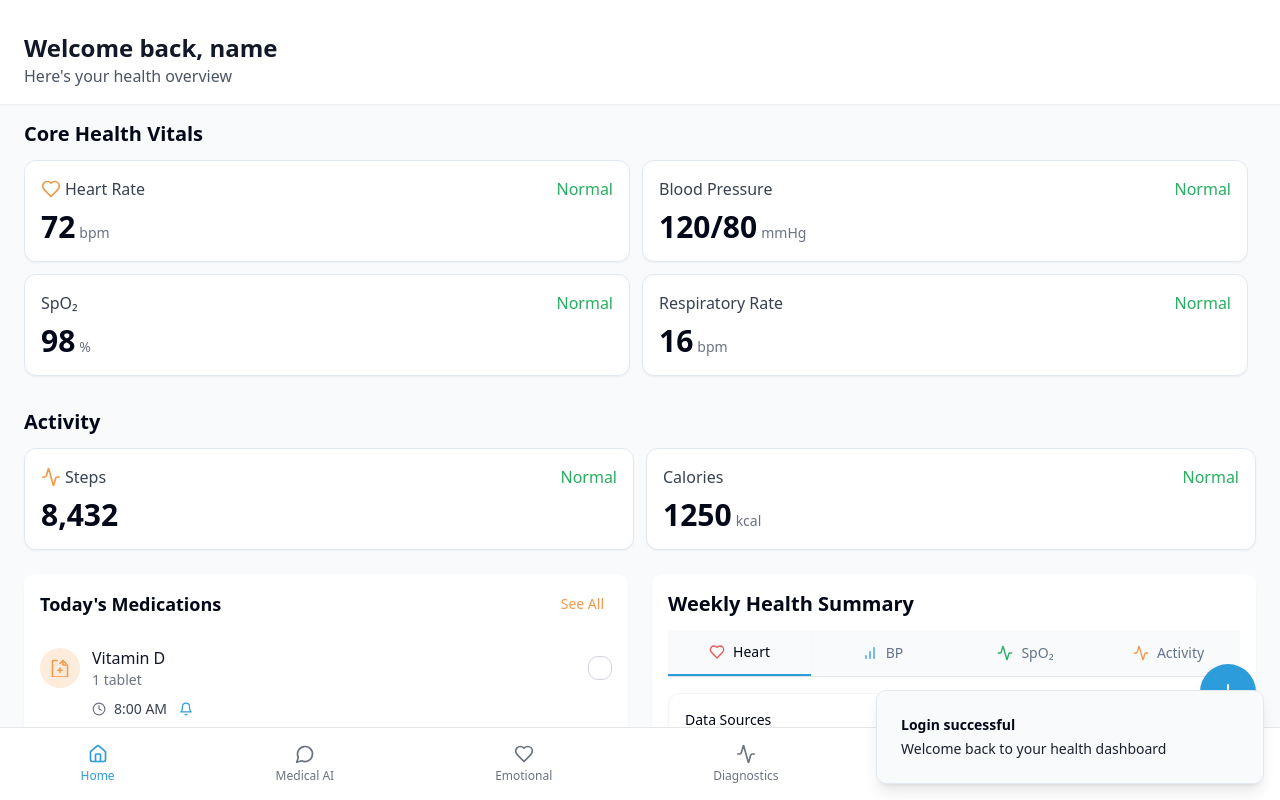
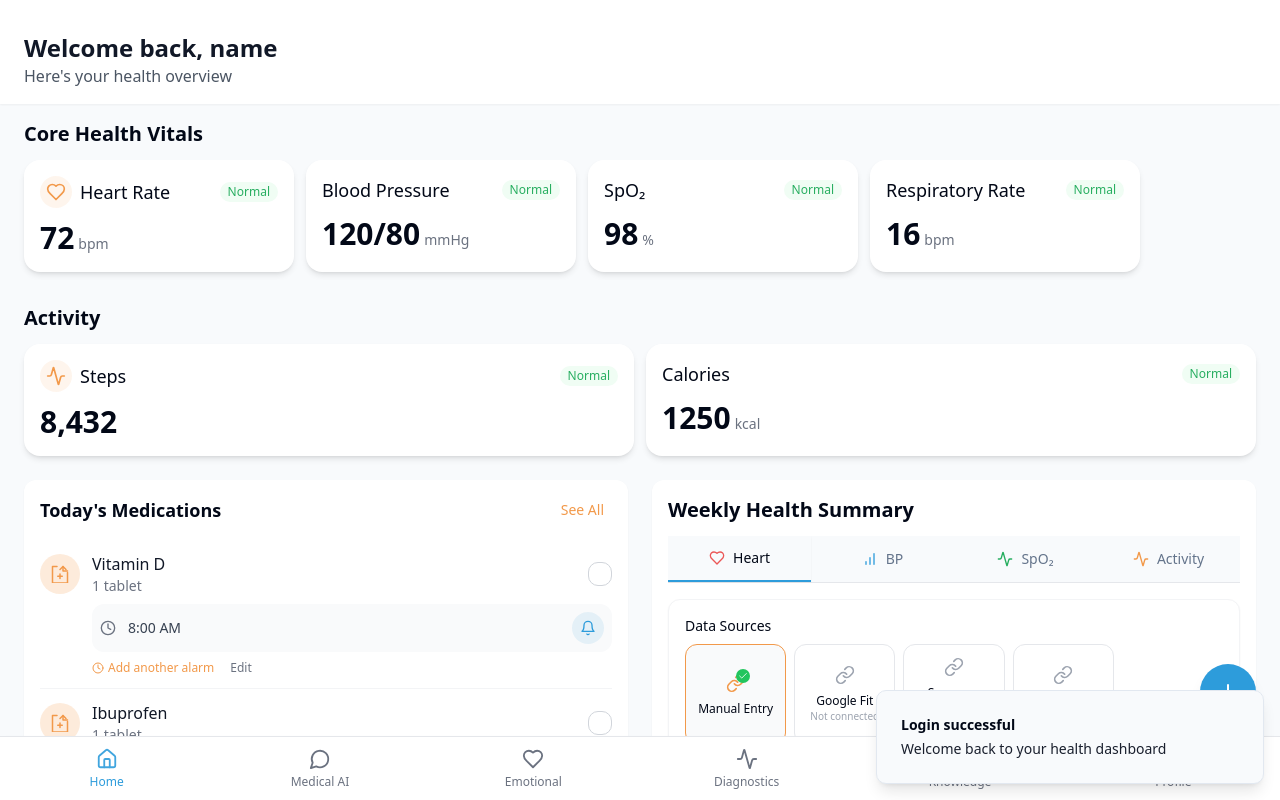
Before and after one commit to Taj543/empathic-health-nexus, a React (Vite) app: page / in a window 1280 px wide. Both pictures are taken after typing "name@example.com", "Sample123" into the empty fields and a click on the button "Sign In". Built offline with nearby package versions, Linux system fonts and the light colour scheme.

Commit message:
Refactor: Apply Android-like styling
Adjusts UI elements (scrolls, sizes, buttons, ratios) to align with Android design principles.

```diff
--- a/src/components/health/ActionButton.tsx
+++ b/src/components/health/ActionButton.tsx
@@ -18,11 +18,11 @@ export function ActionButton({
     <button
       onClick={onClick}
       className={cn(
-        "flex flex-col items-center justify-center p-4 rounded-xl border bg-card shadow-sm hover:shadow-md transition-all",
+        "flex flex-col items-center justify-center p-4 rounded-2xl border bg-card shadow-sm hover:shadow-md transition-all android-ripple material-touch",
         className
       )}
     >
-      <div className="text-health-accent mb-2">{icon}</div>
+      <div className="text-health-accent mb-2 p-2 bg-health-accent/10 rounded-full">{icon}</div>
       <span className="text-sm font-medium">{label}</span>
     </button>
   );
--- a/src/components/health/BottomNavigation.tsx
+++ b/src/components/health/BottomNavigation.tsx
@@ -7,29 +7,32 @@ export function BottomNavigation() {
   const location = useLocation();
 
   const navItems = [
-    { icon: <Home size={20} />, label: "Home", path: "/" },
-    { icon: <MessageCircle size={20} />, label: "Medical AI", path: "/medical-ai" },
-    { icon: <Heart size={20} />, label: "Emotional", path: "/emotional" },
-    { icon: <Activity size={20} />, label: "Diagnostics", path: "/diagnostics" },
-    { icon: <BookOpen size={20} />, label: "Knowledge", path: "/knowledge" },
-    { icon: <User size={20} />, label: "Profile", path: "/profile" },
+    { icon: <Home size={22} />, label: "Home", path: "/" },
+    { icon: <MessageCircle size={22} />, label: "Medical AI", path: "/medical-ai" },
+    { icon: <Heart size={22} />, label: "Emotional", path: "/emotional" },
+    { icon: <Activity size={22} />, label: "Diagnostics", path: "/diagnostics" },
+    { icon: <BookOpen size={22} />, label: "Knowledge", path: "/knowledge" },
+    { icon: <User size={22} />, label: "Profile", path: "/profile" },
   ];
 
   return (
-    <div className="fixed bottom-0 left-0 right-0 flex justify-around items-center py-2 bg-white border-t border-gray-200">
+    <div className="fixed bottom-0 left-0 right-0 flex justify-around items-center h-16 bg-white border-t border-gray-200 dark:bg-gray-900 dark:border-gray-800 elevation-3 z-20">
       {navItems.map((item) => (
         <Link
           key={item.path}
           to={item.path}
           className={cn(
-            "flex flex-col items-center p-2",
+            "flex flex-col items-center justify-center py-1 px-2 w-full h-full android-ripple transition-colors",
             location.pathname === item.path
               ? "text-health-primary"
               : "text-gray-500"
           )}
         >
-          <div>{item.icon}</div>
-          <span className="text-xs mt-1">{item.label}</span>
+          <div className={cn(
+            "mb-1",
+            location.pathname === item.path && "animate-pulse-slow"
+          )}>{item.icon}</div>
+          <span className="text-xs font-medium">{item.label}</span>
         </Link>
       ))}
     </div>
--- a/src/components/health/HealthMetricCard.tsx
+++ b/src/components/health/HealthMetricCard.tsx
@@ -25,15 +25,21 @@ export function HealthMetricCard({
   };
 
   return (
-    <div className={cn("health-card flex flex-col", className)}>
+    <div className={cn("android-card flex flex-col elevation-2", className)}>
       <div className="flex justify-between items-center mb-2">
-        <div className="flex items-center gap-1">
-          {icon && <div className="text-health-accent">{icon}</div>}
-          <h3 className="text-base font-medium text-gray-700">{title}</h3>
+        <div className="flex items-center gap-2">
+          {icon && <div className="text-health-accent bg-health-accent/10 p-1.5 rounded-full">{icon}</div>}
+          <h3 className="android-text-title">{title}</h3>
         </div>
-        <span className={statusClass[status]}>{status === "normal" ? "Normal" : status === "warning" ? "Warning" : "Alert"}</span>
+        <span className={cn(statusClass[status], "text-xs px-2 py-0.5 rounded-full", {
+          "bg-green-50": status === "normal",
+          "bg-yellow-50": status === "warning",
+          "bg-red-50": status === "alert"
+        })}>
+          {status === "normal" ? "Normal" : status === "warning" ? "Warning" : "Alert"}
+        </span>
       </div>
-      <div className="flex items-baseline">
+      <div className="flex items-baseline mt-1">
         <span className="text-3xl font-bold">{value}</span>
         {unit && <span className="ml-1 text-sm text-gray-500">{unit}</span>}
       </div>
--- a/src/components/health/HealthMetricGrid.tsx
+++ b/src/components/health/HealthMetricGrid.tsx
@@ -11,11 +11,11 @@ interface HealthMetricGridProps {
 
 export function HealthMetricGrid({ children, className, scrollable = false }: HealthMetricGridProps) {
   return scrollable ? (
-    <ScrollArea className={cn("w-full pr-2", className)}>
-      <div className="grid grid-cols-2 gap-3 w-full pb-2">
+    <div className={cn("w-full overflow-x-auto android-scroll scrollbar-none pb-2 -mx-2 px-2", className)}>
+      <div className="grid grid-flow-col auto-cols-[250px] md:auto-cols-[270px] gap-3 w-max">
         {children}
       </div>
-    </ScrollArea>
+    </div>
   ) : (
     <div className={cn("grid grid-cols-2 gap-3", className)}>
       {children}
--- a/src/components/health/MedicationAlarm.tsx
+++ b/src/components/health/MedicationAlarm.tsx
@@ -18,19 +18,19 @@ export function MedicationAlarm({ time, active, onToggle, className }: Medicatio
   alarmDate.setMinutes(minutes);
 
   return (
-    <div className={cn("flex items-center gap-2 text-sm", className)}>
-      <Clock size={14} className="text-gray-500" />
-      <span className="text-gray-700">{format(alarmDate, "h:mm a")}</span>
+    <div className={cn("flex items-center gap-3 text-sm bg-gray-50 dark:bg-gray-800 p-2 rounded-lg", className)}>
+      <Clock size={16} className="text-gray-500" />
+      <span className="text-gray-700 dark:text-gray-200 font-medium">{format(alarmDate, "h:mm a")}</span>
       <button
         onClick={onToggle}
         className={cn(
-          "p-1 rounded-full",
+          "ml-auto p-2 rounded-full android-ripple",
           active
-            ? "text-health-primary hover:bg-health-primary/10"
-            : "text-gray-400 hover:bg-gray-100"
+            ? "text-health-primary bg-health-primary/10 hover:bg-health-primary/20"
+            : "text-gray-400 hover:bg-gray-100 dark:hover:bg-gray-700"
         )}
       >
-        {active ? <Bell size={14} /> : <BellOff size={14} />}
+        {active ? <Bell size={16} /> : <BellOff size={16} />}
       </button>
     </div>
   );
--- a/src/components/health/NotificationPermissionDialog.tsx
+++ b/src/components/health/NotificationPermissionDialog.tsx
@@ -33,23 +33,24 @@ export function NotificationPermissionDialog({
 
   return (
     <Dialog open={open} onOpenChange={onOpenChange}>
-      <DialogContent className="sm:max-w-[425px]">
+      <DialogContent className="sm:max-w-[425px] rounded-2xl border-none shadow-lg">
         <DialogHeader>
-          <div className="mx-auto bg-primary/10 p-3 rounded-full w-16 h-16 flex items-center justify-center mb-4">
-            <Bell size={28} className="text-primary" />
+          <div className="mx-auto bg-primary/10 p-4 rounded-full w-20 h-20 flex items-center justify-center mb-6">
+            <Bell size={32} className="text-primary" />
           </div>
-          <DialogTitle className="text-center text-xl">Enable Notifications</DialogTitle>
-          <DialogDescription className="text-center pt-2">
+          <DialogTitle className="text-center text-xl font-medium mb-2">Enable Notifications</DialogTitle>
+          <DialogDescription className="text-center text-base">
             {supported
               ? "Allow medication reminders to help you stay on track with your health regimen."
               : "Your browser doesn't support notifications. Updates will only be visible within the app."}
           </DialogDescription>
         </DialogHeader>
-        <DialogFooter className="sm:justify-center gap-2 mt-4">
+        <DialogFooter className="sm:justify-center gap-3 mt-6">
           <Button
             type="button"
             variant="outline"
             onClick={handleSkip}
+            className="h-12 text-base font-medium rounded-xl"
           >
             Not Now
           </Button>
@@ -57,6 +58,7 @@ export function NotificationPermissionDialog({
             type="button"
             onClick={handleEnableNotifications}
             disabled={!supported || permission === "granted"}
+            className="h-12 text-base font-medium rounded-xl"
           >
             {permission === "granted" ? "Notifications Enabled" : "Enable Notifications"}
           </Button>
--- a/src/components/ui/button.tsx
+++ b/src/components/ui/button.tsx
@@ -1,3 +1,4 @@
+
 import * as React from "react"
 import { Slot } from "@radix-ui/react-slot"
 import { cva, type VariantProps } from "class-variance-authority"
@@ -5,7 +6,7 @@ import { cva, type VariantProps } from "class-variance-authority"
 import { cn } from "@/lib/utils"
 
 const buttonVariants = cva(
-  "inline-flex items-center justify-center gap-2 whitespace-nowrap rounded-md text-sm font-medium ring-offset-background transition-colors focus-visible:outline-none focus-visible:ring-2 focus-visible:ring-ring focus-visible:ring-offset-2 disabled:pointer-events-none disabled:opacity-50 [&_svg]:pointer-events-none [&_svg]:size-4 [&_svg]:shrink-0",
+  "inline-flex items-center justify-center gap-2 whitespace-nowrap rounded-md text-sm font-medium ring-offset-background transition-colors focus-visible:outline-none focus-visible:ring-2 focus-visible:ring-ring focus-visible:ring-offset-2 disabled:pointer-events-none disabled:opacity-50 [&_svg]:pointer-events-none [&_svg]:size-4 [&_svg]:shrink-0 android-ripple material-touch",
   {
     variants: {
       variant: {
@@ -13,16 +14,16 @@ const buttonVariants = cva(
         destructive:
           "bg-destructive text-destructive-foreground hover:bg-destructive/90",
         outline:
-          "border border-input bg-background hover:bg-accent hover:text-accent-foreground",
+          "border border-input bg-background hover:bg-accent/10 hover:text-accent-foreground",
         secondary:
           "bg-secondary text-secondary-foreground hover:bg-secondary/80",
-        ghost: "hover:bg-accent hover:text-accent-foreground",
+        ghost: "hover:bg-accent/10 hover:text-accent-foreground",
         link: "text-primary underline-offset-4 hover:underline",
       },
       size: {
         default: "h-10 px-4 py-2",
         sm: "h-9 rounded-md px-3",
-        lg: "h-11 rounded-md px-8",
+        lg: "h-12 rounded-xl px-8",
         icon: "h-10 w-10",
       },
     },
--- a/src/index.css
+++ b/src/index.css
@@ -74,6 +74,7 @@
 
   html {
     @apply overflow-hidden h-full;
+    -webkit-tap-highlight-color: transparent;
   }
 
   body {
@@ -140,6 +141,50 @@
 
   /* Material FAB button */
   .fab {
-    @apply fixed bottom-20 right-6 w-14 h-14 rounded-full bg-health-primary text-white flex items-center justify-center shadow-lg;
+    @apply fixed bottom-20 right-6 w-14 h-14 rounded-full bg-health-primary text-white flex items-center justify-center shadow-lg z-30 android-ripple;
+  }
+
+  /* Android-specific scrolling */
+  .android-scroll {
+    @apply scrollbar-none overscroll-none;
+    -webkit-overflow-scrolling: touch;
+  }
+
+  /* Android material touch feedback */
+  .material-touch {
+    @apply transition-transform active:scale-95;
+  }
+
+  /* Hide scrollbars */
+  .scrollbar-none::-webkit-scrollbar {
+    display: none;
+  }
+  .scrollbar-none {
+    -ms-overflow-style: none;
+    scrollbar-width: none;
+  }
+
+  /* Android text styles */
+  .android-text-title {
+    @apply text-lg font-medium;
+  }
+
+  .android-text-subtitle {
+    @apply text-base font-normal text-gray-700 dark:text-gray-300;
+  }
+
+  .android-text-body {
+    @apply text-sm text-gray-600 dark:text-gray-400;
+  }
+
+  /* Card with rounded corners and shadow */
+  .android-card {
+    @apply rounded-2xl bg-white dark:bg-gray-800 shadow-md p-4 border-none;
   }
 }
+
+@layer utilities {
+  .tap-highlight-none {
+    -webkit-tap-highlight-color: transparent;
+  }
+}
```
Also changed, not shown: src/pages/Login.tsx (+11 -11 lines), src/pages/Signup.tsx (+11 -11 lines).
